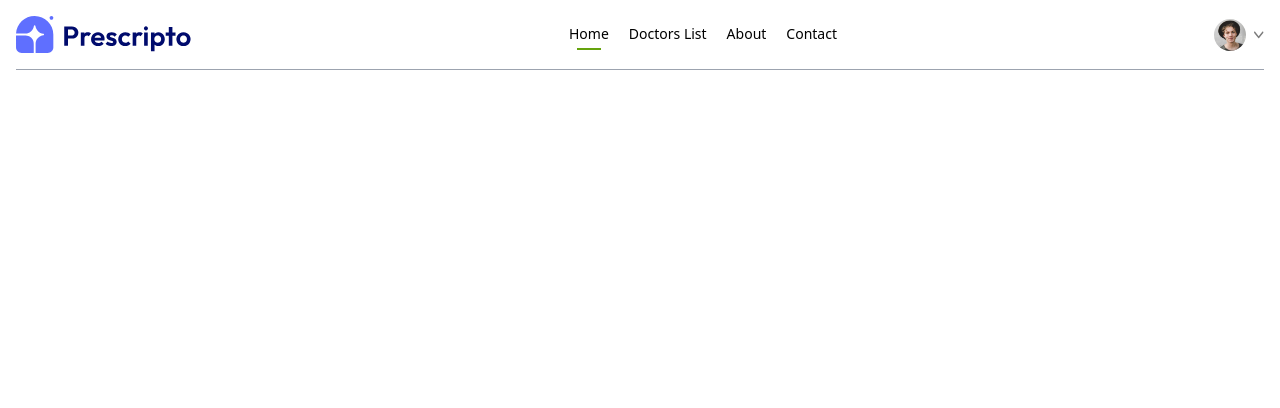
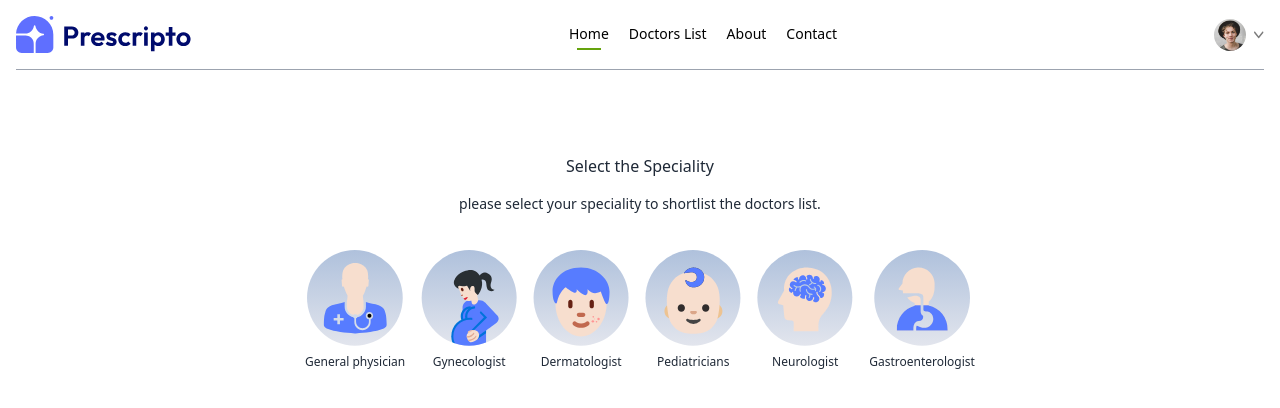
Before and after one commit to akhilpgvr/medicusConnect, a React (Vite) app: page / in a window 1280 px wide. Shown: the top 408 px of the page. Built offline with nearby package versions, Linux system fonts and the light colour scheme.

Commit message:
partially updated check by speciality

```diff
--- a/src/components/SpecialityMenu.jsx
+++ b/src/components/SpecialityMenu.jsx
@@ -0,0 +1,24 @@
+import React from 'react'
+import {specialityData} from '../assets/assets'
+import { Link } from 'react-router-dom'
+
+const SpecialityMenu = () => {
+  return (
+    <div className='flex flex-col items-center gap-4 py-16 text-gray-800' id='speciality'>
+      <h1 className='text-3x1 font-medium'>Select the Speciality</h1>
+      <p className='sm:w-1/3 text-center text-sm'>please select your speciality to shortlist the doctors list.</p>
+      <div className='flex sm:justify-center gap-4 pt-5 w-full overflow-scroll'>
+        {
+          specialityData.map((item, index)=>(
+            <Link className='flex flex-col items-center text-xs cursor-pointer flex-shrink-0 hover:translate-y-[-10px] transition-all duration-500' key={index} to={'/doctors/${item.speciality}'}>
+              <img className='w-16 sm:w-24 mb-2' src={item.image} alt="" />
+              <p>{item.speciality}</p>
+            </Link>
+          ))
+        }
+      </div>
+    </div>
+  )
+}
+
+export default SpecialityMenu
--- a/src/index.css
+++ b/src/index.css
@@ -5,3 +5,7 @@
 .active hr {
     @apply block
 }
+
+::-webkit-scrollbar{
+    @apply hidden
+}
--- a/src/pages/Home.jsx
+++ b/src/pages/Home.jsx
@@ -1,9 +1,10 @@
 import React from 'react'
+import SpecialityMenu from '../components/SpecialityMenu'
 
 const Home = () => {
   return (
     <div>
-
+      <SpecialityMenu />
     </div>
   )
 }
```
